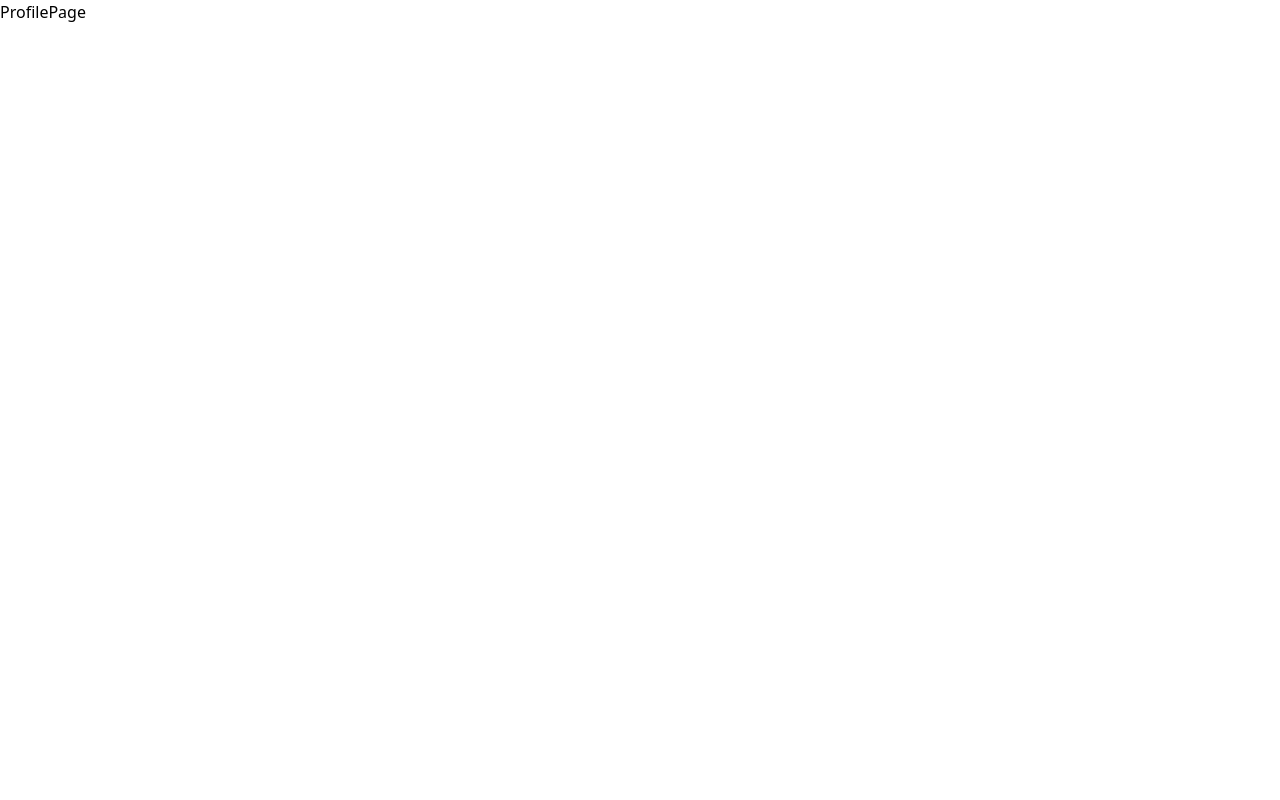
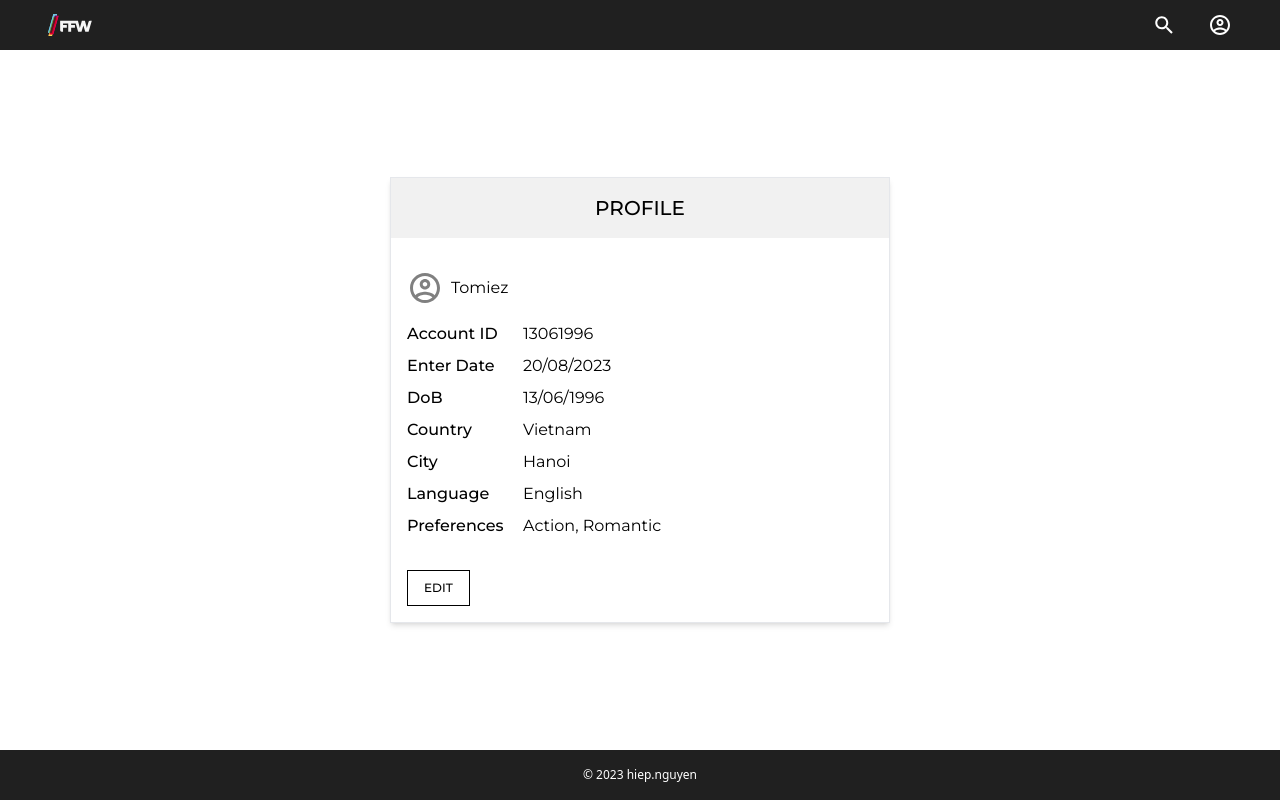
Before and after one commit to tomiezz/movies-site, a Next.js app: page /profile in a window 1280 px wide. Built offline with nearby package versions, Linux system fonts and the light colour scheme.

Commit message:
impl profile page UI

```diff
--- /dev/null
+++ b/src/components/Record/index.tsx
@@ -0,0 +1,19 @@
+import clsx from "clsx";
+import React, { ComponentPropsWithRef, ReactNode } from "react";
+
+type Props = {
+  label?: string;
+  content?: string;
+  children?: ReactNode;
+} & ComponentPropsWithRef<"div">;
+
+const Record = ({ label, content, children, ...divProps }: Props) => {
+  return (
+    <div {...divProps} className={clsx(divProps.className, "flex")}>
+      <h3 className="mr-4 font-medium min-w-[100px]">{label}</h3>
+      {children ? children : <p>{content}</p>}
+    </div>
+  );
+};
+
+export default Record;
--- /dev/null
+++ b/src/components/SearchBox/index.tsx
@@ -0,0 +1,20 @@
+import React, { memo } from "react";
+import IconButton from "../buttons/IconButton";
+import SearchIcon from "../svgs/SearchIcon";
+
+const SearchBox = () => {
+  return (
+    <div className="flex items-center border-b border-current">
+      <input
+        type="search"
+        placeholder="Movie name..."
+        className="w-full   py-2 border-transparent focus:border-transparent focus:ring-0 outline-none"
+      />
+      <IconButton type="button" props={{}}>
+        <SearchIcon />
+      </IconButton>
+    </div>
+  );
+};
+
+export default memo(SearchBox);
--- a/src/components/buttons/CommonButton/index.tsx
+++ b/src/components/buttons/CommonButton/index.tsx
@@ -1,5 +1,5 @@
 import clsx from "clsx";
-import React, { ComponentPropsWithRef, ReactNode } from "react";
+import React, { ComponentPropsWithRef, ReactNode, memo } from "react";
 import CSS from "./button.module.css";
 
 type ButtonProps = {
@@ -55,4 +55,4 @@ const Button = ({ type, label, children, props }: Props) => {
   }
 };
 
-export default Button;
+export default memo(Button);
--- a/src/components/svgs/AccountIcon/index.tsx
+++ b/src/components/svgs/AccountIcon/index.tsx
@@ -1,10 +1,13 @@
-import React from "react";
+import React, { ComponentPropsWithRef } from "react";
 
-const AccountIcon = () => {
+type Props = ComponentPropsWithRef<"svg">;
+
+const AccountIcon = (props: Props) => {
   return (
     <svg
-      width="24"
-      height="24"
+      {...props}
+      width={props.width || 24}
+      height={props.height || 24}
       viewBox="0 0 24 24"
       fill="none"
       xmlns="http://www.w3.org/2000/svg"
--- a/src/pages/profile/index.tsx
+++ b/src/pages/profile/index.tsx
@@ -1,7 +1,74 @@
-import React from "react";
+import Record from "@/components/Record";
+import Button from "@/components/buttons/CommonButton";
+import AccountIcon from "@/components/svgs/AccountIcon";
+import MainLayout from "@/layouts/MainLayout";
+import { NextPageWithLayout } from "@/utils";
+import React, { ReactElement } from "react";
+import CSS from "./profile.module.css";
+import clsx from "clsx";
 
-const ProfilePage = () => {
-  return <div>ProfilePage</div>;
+type Props = {
+  isEditting?: boolean;
+};
+
+const ProfilePage: NextPageWithLayout = ({ isEditting = false }: Props) => {
+  return (
+    <div className={clsx("p-4 h-full md:max-w-[1600px]", CSS.profile)}>
+      <div className="md:border  md:w-[500px] md:shadow-md m-auto">
+        <h1 className="md:p-4 text-xl  uppercase font-medium md:text-center md:text-xl md:bg-[#f1f1f1]">
+          Profile
+        </h1>
+        <div className="md:p-4">
+          <div className="flex items-center my-4">
+            <AccountIcon color="gray" width={36} height={36} />
+            <h2 className="ml-2">Tomiez</h2>
+          </div>
+          <Record className="mb-2" label="Account ID" content="13061996" />
+          <Record className="mb-2" label="Enter Date" content="20/08/2023" />
+
+          <Record className="mb-2" label="DoB" content="13/06/1996" />
+          <Record className="mb-2" label="Country" content="Vietnam" />
+          <Record className="mb-2" label="City" content="Hanoi" />
+          <Record className="mb-2" label="Language" content="English" />
+
+          <Record
+            className="mb-2"
+            label="Preferences"
+            content="Action, Romantic"
+          />
+          <div className="flex justify-start mt-8">
+            {isEditting ? (
+              <>
+                <Button
+                  type="button"
+                  props={{ onClick: () => {}, className: "!border-black mr-2" }}
+                >
+                  Save
+                </Button>
+                <Button
+                  type="button"
+                  props={{ onClick: () => {}, className: "!border-black" }}
+                >
+                  Cancel
+                </Button>
+              </>
+            ) : (
+              <Button
+                type="button"
+                props={{ onClick: () => {}, className: "!border-black" }}
+              >
+                Edit
+              </Button>
+            )}
+          </div>
+        </div>
+      </div>
+    </div>
+  );
+};
+
+ProfilePage.getLayout = function getLayout(page: ReactElement) {
+  return <MainLayout>{page}</MainLayout>;
 };
 
 export default ProfilePage;
--- /dev/null
+++ b/src/pages/profile/profile.module.css
@@ -0,0 +1,11 @@
+.profile {
+}
+
+@media screen and (min-width: 768px) {
+  .profile {
+    display: flex;
+    align-items: center;
+    justify-content: center;
+    height: calc(100vh - var(--height-header) - var(--height-footer));
+  }
+}
--- a/src/pages/result/index.tsx
+++ b/src/pages/result/index.tsx
@@ -1,23 +1,36 @@
 import BannerFullWidth from "@/components/BannerFullWidth";
 import Banner from "@/components/BannerTwoColumn";
+import MovieCard from "@/components/MovieCard";
+import SearchBox from "@/components/SearchBox";
+import IconButton from "@/components/buttons/IconButton";
+import SearchIcon from "@/components/svgs/SearchIcon";
 import MainLayout from "@/layouts/MainLayout";
-import { NextPageWithLayout } from "@/utils";
+import { APP_ROUTES, NextPageWithLayout } from "@/utils";
 import React, { ReactElement } from "react";
 
 const ResultPage: NextPageWithLayout = () => {
   return (
-    <div>
-      <div role="banner" className="bg-black ">
-        <div className="max-w-[1600px] m-auto ">
-          <BannerFullWidth />
-        </div>
+    <div className="p-4 max-w-[1600px]">
+      <h1 className="text-xl font-medium ">Search Movies</h1>
+      {/* <SearchBox /> */}
+      <div className="md:hidden m-2 mt-6">
+        <SearchBox />
       </div>
-      <div>
-        Overview Recent college grad Jaime Reyes returns home full of
-        aspirations for his future, only to find that home is not quite as he
-        left it. As he searches to find his purpose in the world, fate
-        intervenes when Jaime unexpectedly finds himself in possession of an
-        ancient relic of alien biotechnology: the Scarab.
+
+      <div className="flex ">
+        <aside className="py-2 flex-1  hidden md:block max-w-[300px] ">
+          <div className="border p-4 border-current">
+            <SearchBox />
+          </div>
+        </aside>
+
+        <section className="mt-4 md:mt-0 flex-1  m-auto flex flex-wrap ">
+          {[1, 2, 3, 4, 5, 6].map((item, idx) => (
+            <div key={idx} className="w-full md:w-1/2 lg:w-1/3 xl:w-1/4 p-2">
+              <MovieCard href={APP_ROUTES.DETAIL} />
+            </div>
+          ))}
+        </section>
       </div>
     </div>
   );
--- a/src/styles/globals.css
+++ b/src/styles/globals.css
@@ -41,3 +41,7 @@ html,
 body {
   height: 100%;
 }
+
+html {
+  scroll-behavior: smooth;
+}
```
